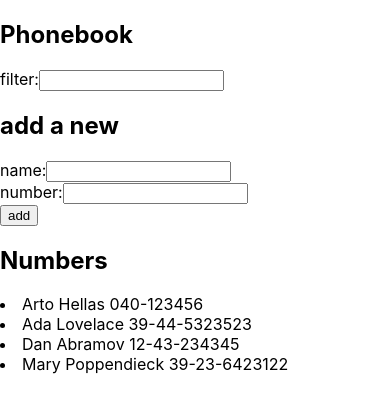
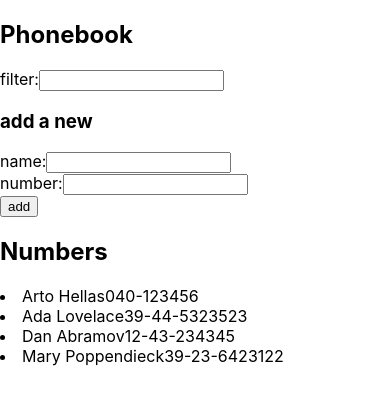
Before and after one commit to anavalo/FullStack2020, a React (Create React App) app in the folder part2/phonebook/: page / in a window 390 px wide. Shown: the top 412 px of the page. Built offline with nearby package versions, Linux system fonts and the light colour scheme.

Commit message:
Phonebook finilized

```diff
--- a/part2/phonebook/src/App.js
+++ b/part2/phonebook/src/App.js
@@ -1,16 +1,20 @@
-import React, { useState } from 'react'
+import React, {useState} from 'react'
 import Name from './components/Name'
+import Filter from './components/Filter'
+import PersonForm from './components/PersonForm'
 
 const App = () => {
-  const [ persons, setPersons] = useState([
-    { name: 'Arto Hellas', num: '040-123456' },
-    { name: 'Ada Lovelace', num: '39-44-5323523' },
-    { name: 'Dan Abramov', num: '12-43-234345' },
-    { name: 'Mary Poppendieck', num: '39-23-6423122' }
-  ])
+
+  const [ newSearch, setNewSearch] = useState('')
   const [ newName, setNewName ] = useState('')
   const [ newNum, setNewNum] = useState('')
-  const [ newSearch, setNewSearch] = useState('')
+
+  const [ persons, setPersons] = useState([
+    { name: 'Arto Hellas', num: '040-123456', id: 1 },
+    { name: 'Ada Lovelace', num: '39-44-5323523', id:2 },
+    { name: 'Dan Abramov', num: '12-43-234345', id:3 },
+    { name: 'Mary Poppendieck', num: '39-23-6423122', id:4 }
+  ])
 
   const handleInputChange = (event) =>{
     (Object.values(persons).some(d => d.name === event.target.value))?
@@ -21,10 +25,6 @@
 
   const handleNumberChange = (event)=>{
     setNewNum(event.target.value)
-  }
-
-  const handleSearchChange = (event)=>{
-    setNewSearch(event.target.value)
   }
 
   const addName = (event) =>{
@@ -41,32 +41,33 @@
 
   }
 
-  const rows = () => persons.filter(p => p.name.toLowerCase().includes(newSearch)).map(person =>
-    <Name name={person} key={person.id}></Name>)
-
-  // const rowss = () => Object.values(persons).filter(person => person.includes(newSearch))
+  const handleSearchChange = (event)=>{
+    setNewSearch(event.target.value)
+  }
 
   return (
     <div>
+
       <h2>Phonebook</h2>
-      <form>
-        <div>filter:
-          <input value={newSearch} onChange={handleSearchChange}></input>
-        </div>
-      </form>
-      <h2>add a new</h2>
-      <form onSubmit={addName}>
-        <div>name:
-          <input value={newName} onChange={handleInputChange}>
-          </input>
-          <div>number:
-            <input value={newNum} onChange={handleNumberChange}></input>
-          </div>
-        </div>
-        <button type="submit">add</button>
-      </form>
+
+        <Filter
+        newSearch={newSearch}
+        handleSearchChange={handleSearchChange}/>
+
+      <h3>add a new</h3>
+
+        <PersonForm
+        newNum = {newNum}
+        addName={addName}
+        newName={newName}
+        handleInputChange={handleInputChange}
+        handleNumberChange={handleNumberChange}/>
+
       <h2>Numbers</h2>
-      <div>{rows()}</div>
+
+        <Name persons={persons}
+        newSearch={newSearch}/>
+
     </div>
   )
 }
--- /dev/null
+++ b/part2/phonebook/src/components/Filter.js
@@ -0,0 +1,15 @@
+import React from 'react'
+
+const Filter = (props)=>{
+  const {newSearch, handleSearchChange} = props
+
+    return (
+<form>
+<div>filter:
+  <input value={newSearch} onChange={handleSearchChange}></input>
+</div>
+</form>
+    );
+}
+
+export default Filter
--- a/part2/phonebook/src/components/Name.js
+++ b/part2/phonebook/src/components/Name.js
@@ -1,9 +1,11 @@
-import React, { Component } from 'react'
+import React from 'react'
 
-const Name = ({ name }) =>{
+const Name = (props) =>{
+    const {persons, newSearch} = props
+    const rows = () => persons.filter(p => p.name.toLowerCase().includes(newSearch)).map(person =>
+        <li key={person.id}>{person.name}{person.num}</li>)
     return(
-        <li>{name.name} {name.num}</li>
+        rows()
     )
     }
-
 export default Name
--- /dev/null
+++ b/part2/phonebook/src/components/PersonForm.js
@@ -0,0 +1,21 @@
+import React from 'react'
+
+const PersonForm = (props)=>{
+
+    const {addName, newName, handleInputChange, handleNumberChange, newNum} = props
+
+return(
+    <form onSubmit={addName}>
+    <div>name:
+      <input value={newName} onChange={handleInputChange}>
+      </input>
+      <div>number:
+        <input value={newNum} onChange={handleNumberChange}></input>
+      </div>
+    </div>
+    <button type="submit">add</button>
+  </form>
+)
+}
+
+export default PersonForm
```
